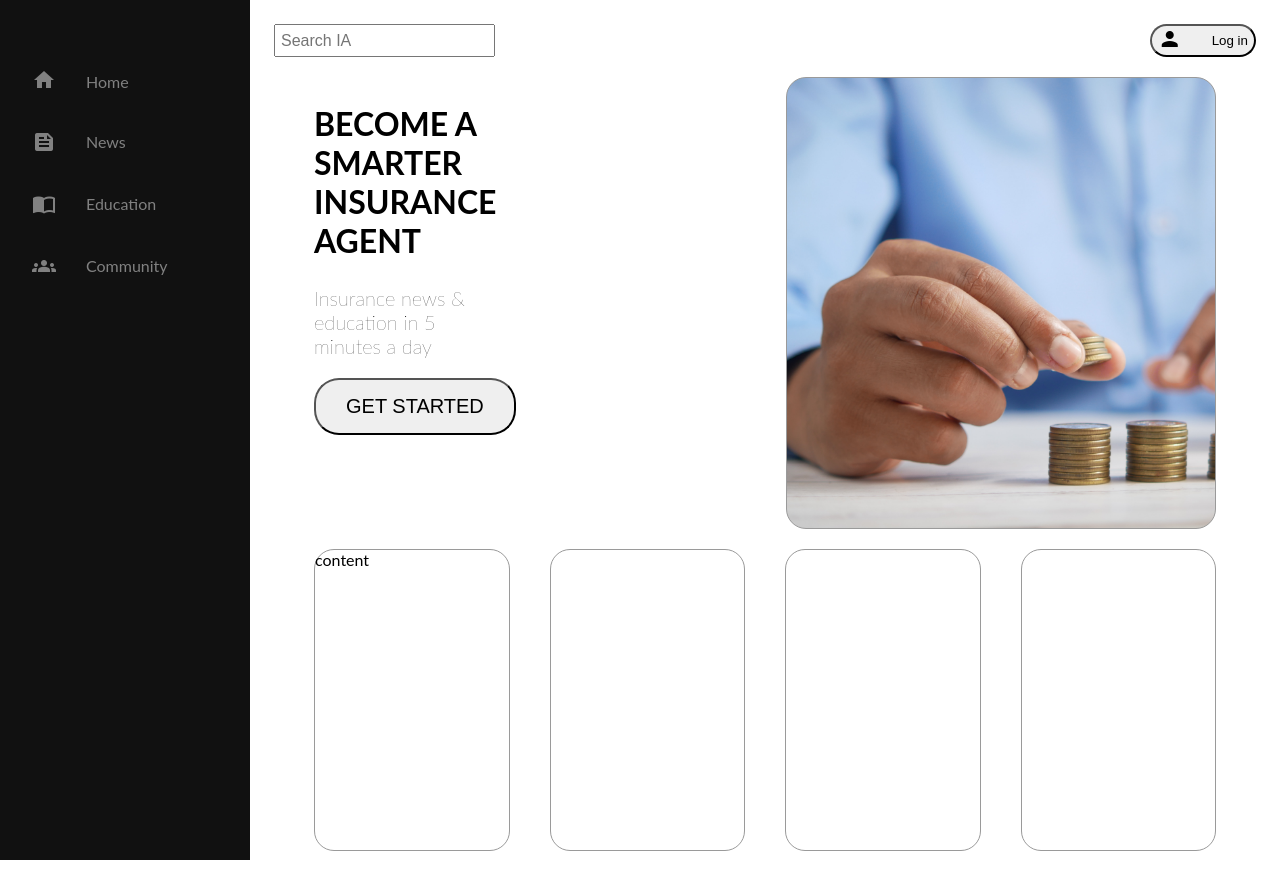
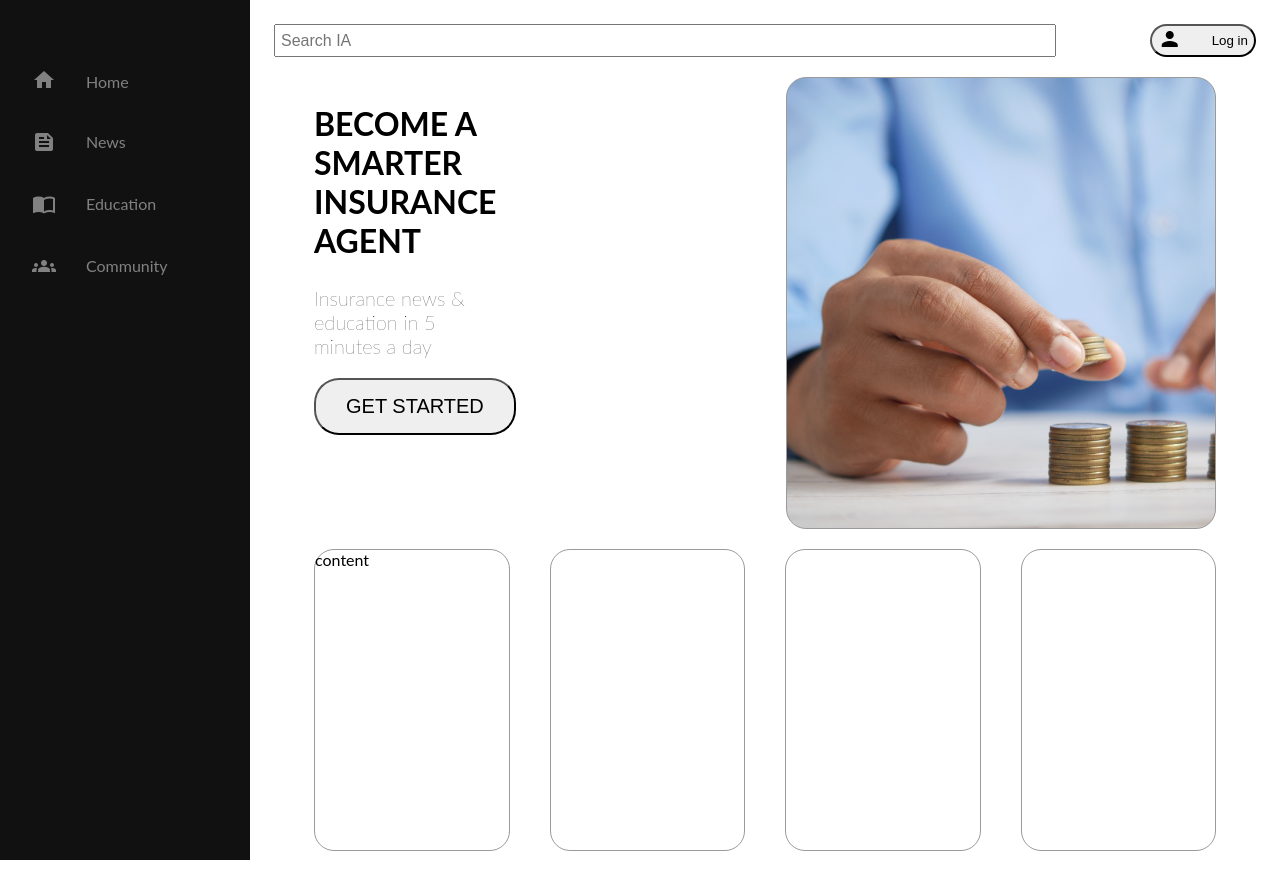
Before and after one commit to rickyharvywaldt/insurance-agent, a plain HTML site: page index.html in a window 1280 px wide. Drawn offline with Linux system fonts and the light colour scheme.

Commit message:
Resized the search bar
I need to figure out how to make the search bar shrink when side bar is expanded.

```diff
--- a/style.css
+++ b/style.css
@@ -54,6 +54,7 @@ body {
   .topnav input[type=text] {
     padding: 5px;
     font-size: 16px;
+    width: 60vw;
   }
 
   .topnav button {
```
